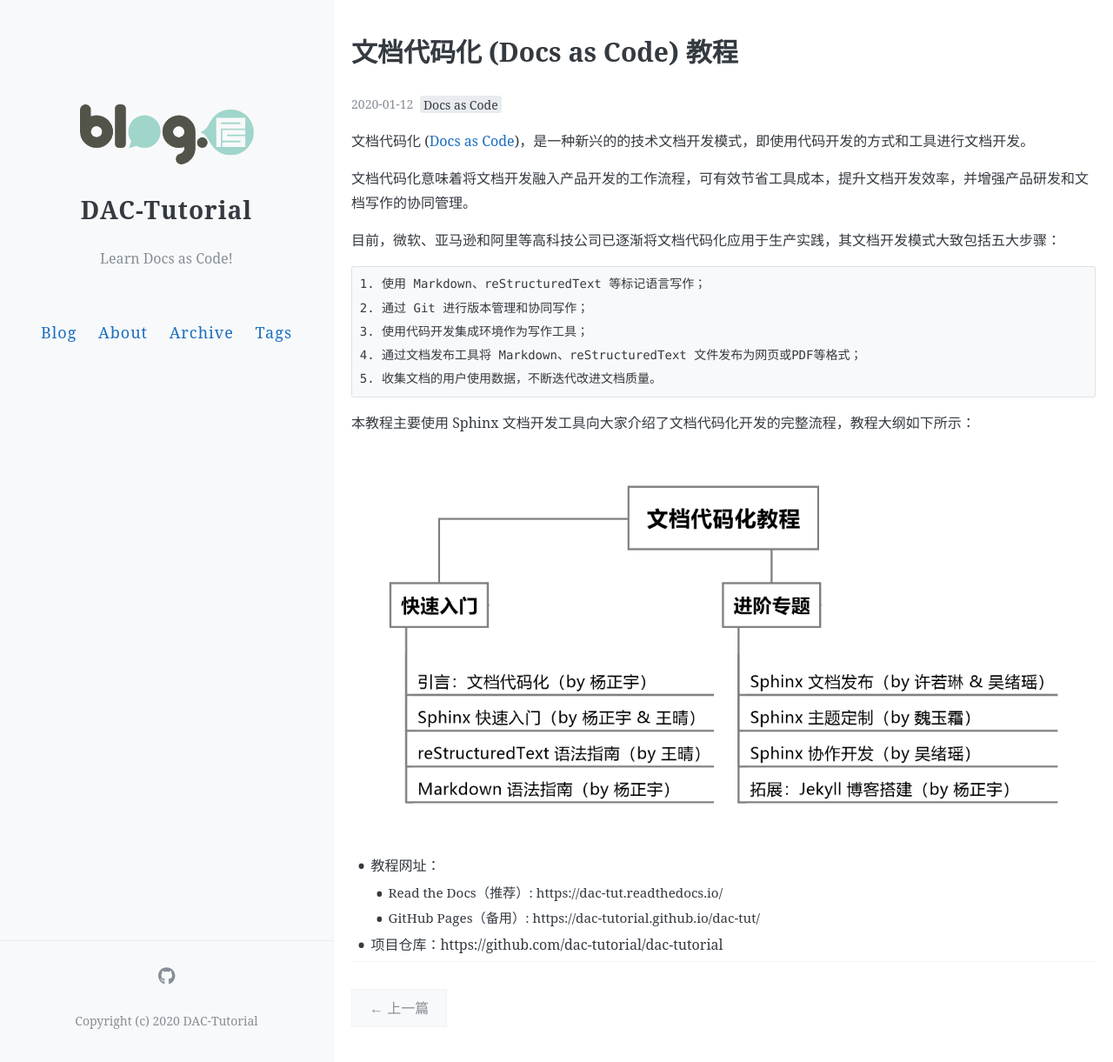
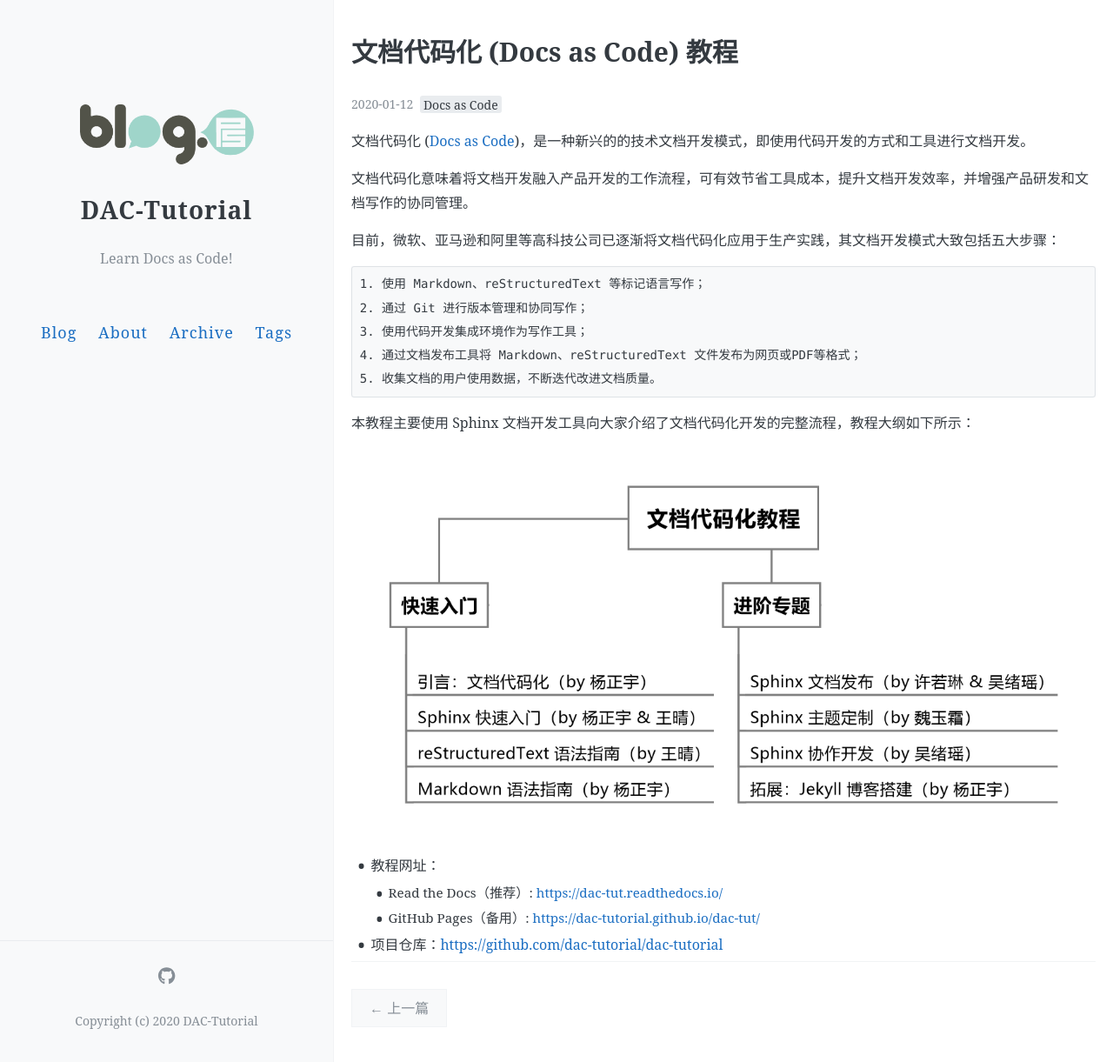
Before and after one commit to dac-tutorial/dac-tutorial.github.io, a Jekyll site: the page built from _posts/2020-01-12-dac-tutorial.md, in a window 1280 px wide and 1221 px high. Shown: the whole window at 87% size. Built offline with Jekyll 4.4.1, drawn with Linux system fonts in a browser that asks for light colours; comment, search, counter and statistics services are not loaded.

```diff
--- a/_posts/2020-01-12-dac-tutorial.md
+++ b/_posts/2020-01-12-dac-tutorial.md
@@ -24,7 +24,7 @@ author: DAC-Tutorial
 ![tutorial-outline](../images/tutorial-outline.png)
 
 - 教程网址：
-  - Read the Docs（推荐）: https://dac-tut.readthedocs.io/
-  - GitHub Pages（备用）: https://dac-tutorial.github.io/dac-tut/
+  - Read the Docs（推荐）: <https://dac-tut.readthedocs.io/>
+  - GitHub Pages（备用）: <https://dac-tutorial.github.io/dac-tut/>
 
-- 项目仓库：https://github.com/dac-tutorial/dac-tutorial
+- 项目仓库：<https://github.com/dac-tutorial/dac-tutorial>
```
